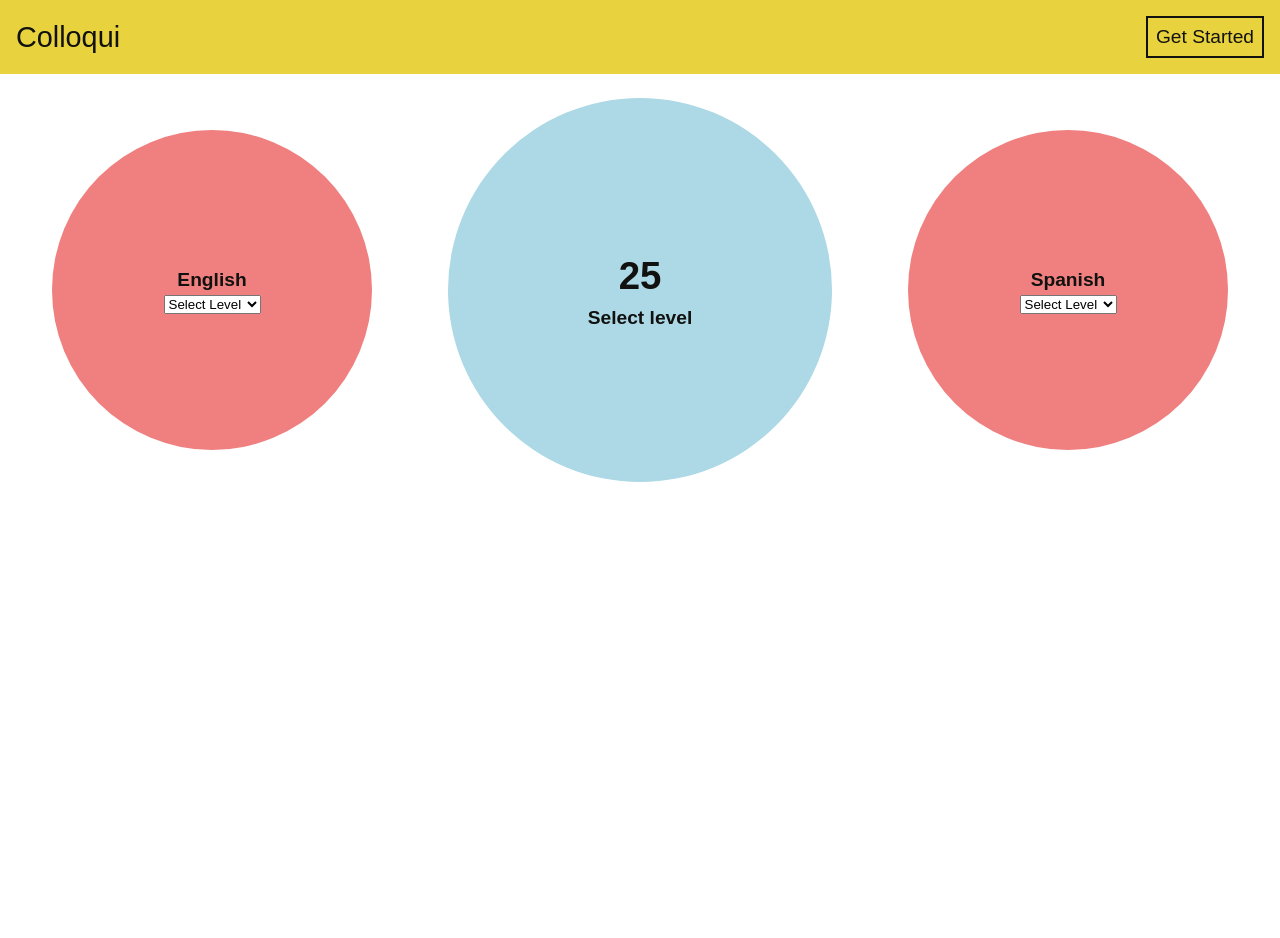
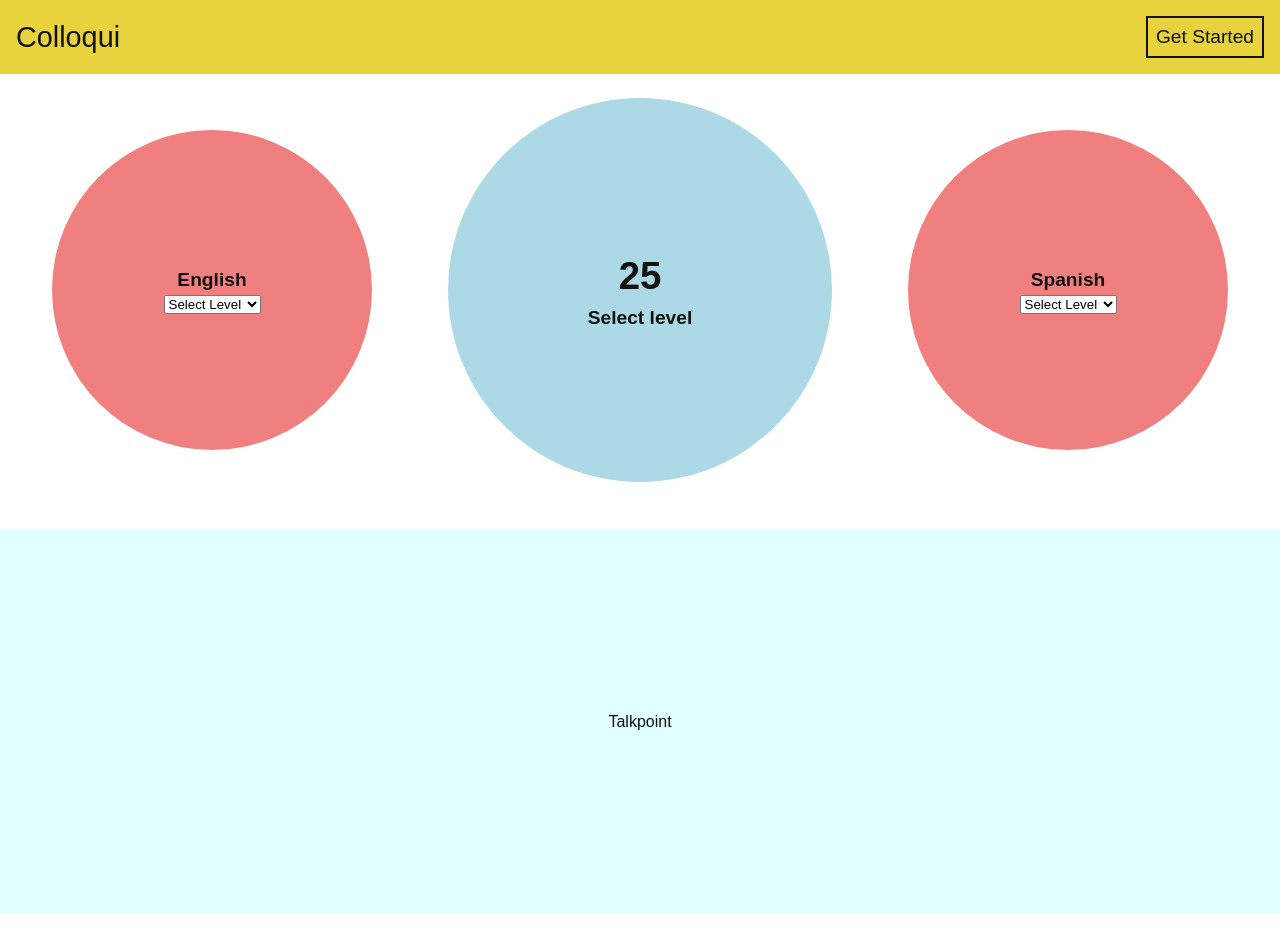
Before and after one commit to graceaveris/Colloqui, a React (Create React App) app: page / in a window 1280 px wide. Before the commit the page ends 800 px from the top, so only its background shows below. Built offline with nearby package versions, Linux system fonts and the light colour scheme.

Commit message:
timer component controls completed

```diff
--- a/src/App.js
+++ b/src/App.js
@@ -3,6 +3,7 @@ import './sass/main.scss';
 import Nav from './components/Nav';
 import Player from './components/Player';
 import Timer from './components/Timer';
+import TalkPoint from './components/TalkPoint';
 
 class App extends Component {
 
@@ -13,7 +14,13 @@ class App extends Component {
       { language: 'Spanish', level: "" },
     ],
 
+    talkPoints: {
+         "english": ['question 1', 'question 2', 'question 3'],
+         "spanish": ['question 1', 'question 2', 'question 3'],
+    },
+
     readyToStart: false,
+
   }
 
   componentDidUpdate(prevProps, prevState) {
@@ -62,6 +69,9 @@ class App extends Component {
         onChange={this.handleChange}
         />
 
+        <TalkPoint
+        className="talkpoint" />
+
       </div>
     </div>
   );
--- /dev/null
+++ b/src/components/TalkPoint.js
@@ -0,0 +1,14 @@
+import React from 'react';
+
+const TalkPoint = ( props ) => {
+
+ return (
+
+    <div className="talkpoint">
+        <p>Talkpoint</p>
+    </div>
+
+  );
+};
+
+export default TalkPoint;
--- a/src/components/Timer.js
+++ b/src/components/Timer.js
@@ -4,20 +4,32 @@ class Timer extends Component {
 //prop is readyToStart
   state = {
     count: 25, //countdown start in seconds
-    timerStatus: 'ready', //
+    timerStatus: '', //
   }
 
-  handleClick = () => {
+  componentWillUnmount() {
+    clearInterval(this.inter);
+  }
+
+  handleStartClick = () => {
       if (this.props.readyToStart) {
       this.countDown()
+      this.setState({ timerStatus: 'active' })
     }
   }
 
+  handlePauseClick = () => {
+     if (this.props.readyToStart) {
+     clearInterval(this.inter)
+     this.setState({ timerStatus: 'paused' })
+   }
+  }
+
   countDown() {
-    setInterval(() => {
+    this.inter = setInterval(() => {
       if (this.state.count <= 0) {
         clearInterval(this);
-      } else {
+      } else { // eventually will add logic here to update app when we reach 0
         this.setState((prevState) => {
           return {count: prevState.count - 1 }
         })
@@ -25,16 +37,20 @@ class Timer extends Component {
     }, 1000)
   }
 
+  // function to update the questions etc in main app once we hit zero
+
   render() {
 
-    let timerButton;
-    if (this.props.readyToStart) {
-        timerButton = (
-        <div className="timer__button" onClick={this.handleClick}>
-         <h3>start</h3>
-        </div>)
-    } else {
-        timerButton = <h3>Select level</h3>
+    let timerButton; //maybe need convert to function in future
+
+    if (!this.props.readyToStart) { //if we are waiting on player details
+       timerButton = ( <h3>Select level</h3> )
+    } else if (!this.state.timerStatus) { //player details received, ready to start
+        timerButton = ( <div className="timer__button" onClick={this.handleStartClick}> <h3>lets go!</h3> </div>)
+    } else if (this.state.timerStatus === 'paused') { //paused
+        timerButton = ( <div className="timer__button" onClick={this.handleStartClick}> <h3>resume</h3> </div>)
+    } else  { //active
+       timerButton = (<div className="timer__button" onClick={this.handlePauseClick}> <h3>pause</h3> </div>)
     }
 
   return (
@@ -42,7 +58,6 @@ class Timer extends Component {
         <div className="timer__countdown">
             <h2>{this.state.count}</h2>
         </div>
-
         {timerButton}
     </div>
    );
--- /dev/null
+++ b/src/sass/_talkpoint.scss
@@ -0,0 +1,14 @@
+.talkpoint {
+    width: 100%;
+    height: 30vw;
+    margin: 1.5rem;
+    text-align: center;
+    background-color: lightcyan;
+    grid-column: 1 / 10;
+
+    display: flex;  //FLEX FOR CONTENT IF WE NEED!!! otherwise delete
+    flex-direction: column;
+    justify-content: center; //aligns the text
+    align-self: center; //aligns the circle
+
+}
--- a/src/sass/main.scss
+++ b/src/sass/main.scss
@@ -3,3 +3,4 @@
 @import "timer";
 @import "player";
 @import "typo";
+@import "talkpoint";
```
